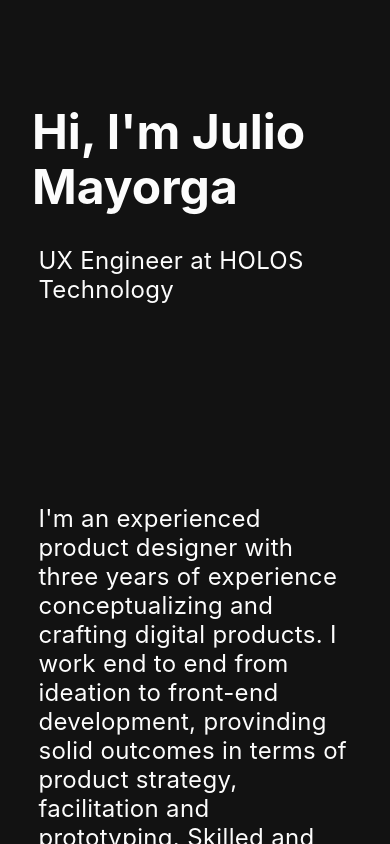
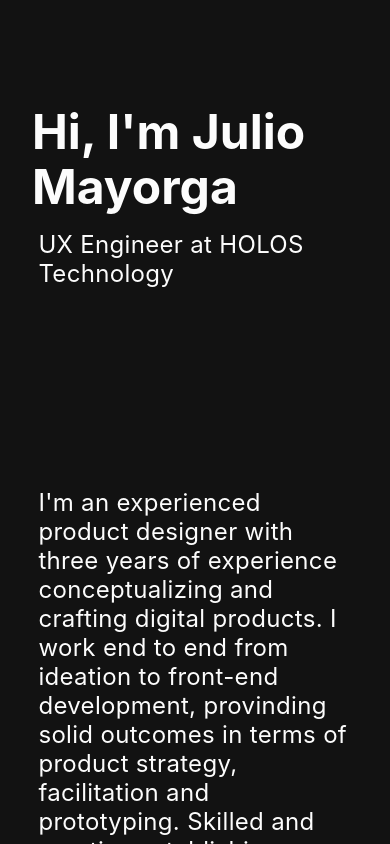
Before and after one commit to julio-mu/personal-portfolio, a Next.js app: page / in a window 390 px wide. Shown: the top 844 px of the page. Built offline with nearby package versions, Linux system fonts and the light colour scheme.

Commit message:
Installed hotjar and made the title bottom margin smaller

```diff
--- a/package.json
+++ b/package.json
@@ -12,6 +12,7 @@
     "lottie-web": "^5.7.8",
     "next": "10.1.3",
     "react": "17.0.2",
-    "react-dom": "17.0.2"
+    "react-dom": "17.0.2",
+    "react-hotjar": "^2.2.1"
   }
 }
--- a/styles/globals.css
+++ b/styles/globals.css
@@ -111,7 +111,7 @@ a {
 }
 @media screen and (max-width: 600px) {
 	.title {
-		margin: 0px 0px 2rem 0px;
+		margin: 0px 0px 1rem 0px;
 		line-height: 1.15;
 		font-size: 3rem;
 		font-weight: 700;
```
Also changed, not shown: pages/index.js (+15 -0 lines), 1 other file (tests, documents, lock files or other folders).
